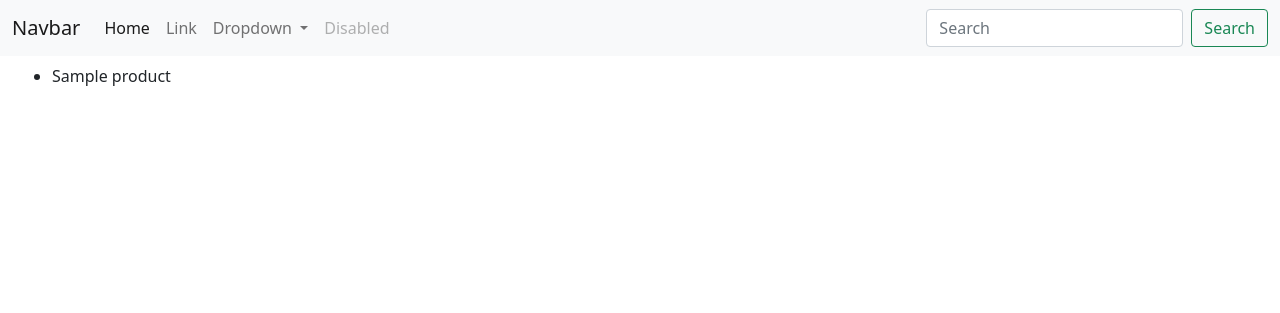
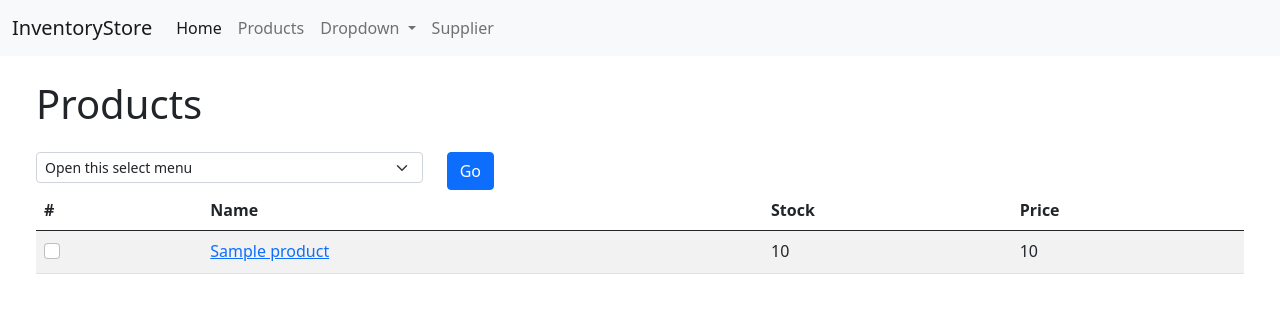
Before and after one commit to shandygunawan/InventoryStore, a Django app: page /products/ in a window 1280 px wide. Shown: the top 313 px of the page. Run offline with Django 3.2, Linux system fonts and the light colour scheme; tables that the repository leaves empty hold one stand-in row (values such as "Sample post").

Commit message:
add almost finished view for product list and product detail, add image to product model

```diff
--- a/InventoryStore/urls.py
+++ b/InventoryStore/urls.py
@@ -15,8 +15,13 @@ Including another URLconf
 """
 from django.contrib import admin
 from django.urls import path, include
+from django.conf import settings
+from django.conf.urls.static import static
 
 urlpatterns = [
     path('admin/', admin.site.urls),
     path('products/', include('products.urls'))
 ]
+
+if settings.DEBUG:
+    urlpatterns += static(settings.MEDIA_URL, document_root=settings.MEDIA_ROOT)
--- a/products/models.py
+++ b/products/models.py
@@ -5,6 +5,7 @@ class Product(models.Model):
     name = models.TextField(blank=False, unique=False, null=False)
     stock = models.PositiveBigIntegerField(default=0, blank=False, null=False)
     price = models.PositiveBigIntegerField(default=0, blank=False, null=False)
+    image = models.ImageField(default="products_default.jpg", upload_to='products_images')
 
     price_history = FieldHistoryTracker(['price'])
 
--- a/products/templates/products/product_list.html
+++ b/products/templates/products/product_list.html
@@ -1,8 +1,47 @@
 {% extends "base.html" %}
 {% block content %}
-  <ul>
-    {% for product in product_list %}
-      <li>{{ product.name }}</li>
-    {% endfor %}
-  </ul>
+  <div class="container-fluid">
+    <h1>Products</h1>
+    <form class="mt-4">
+      <div class="row">
+        <div class="col-4">
+          <select class="form-select form-select-sm">
+            <option selected value="none">Open this select menu</option>
+            <option value="delete">Delete Selected</option>
+          </select>
+        </div>
+        <div class="col">
+          <button class="btn btn-primary">Go</button>
+        </div>
+      </div>
+      <div class="row">
+        <div class="col-12">
+            <table class="table table-striped">
+              <thead>
+                <tr>
+                  <th scope="col">#</th>
+                  <th scope="col">Name</th>
+                  <th scope="col">Stock</th>
+                  <th scope="col">Price</th>
+                </tr>
+              </thead>
+              <tbody>
+                {% for product in product_list %}
+                  <tr>
+                    <th scope="row">
+                      <div class="form-check">
+                        <input class="form-check-input" type="checkbox" value="{{ product.id }}" id="{{ product.id }}">
+                      </div>
+                    </th>
+                    <td><a href="{% url 'products:products-detail' product.id %}">{{ product.name }}</a></td>
+                    <td>{{ product.stock }}</td>
+                    <td>{{ product.price }}</td>
+                  </tr>
+                {% endfor %}
+              </tbody>
+            </table>
+        </div>
+      </div>
+    </form>
+  </div>
 {% endblock %}
--- a/products/urls.py
+++ b/products/urls.py
@@ -4,6 +4,7 @@ from django.urls import path
 from products.views import ProductListView
 from . import views
 
+app_name='products'
 urlpatterns = [
     path('', ProductListView.as_view(), name='products-list'),
     path(r'<int:product_id>/', views.detail, name='products-detail')
--- a/products/views.py
+++ b/products/views.py
@@ -1,5 +1,6 @@
 from django.shortcuts import get_object_or_404, render
 from products.models import Product
+import json
 
 # Generic View
 from django.views.generic.detail import DetailView
@@ -17,4 +18,16 @@ class ProductListView(ListView):
 
 def detail(request, product_id):
     product = get_object_or_404(Product, pk=product_id)
-    return render(request, 'products/product_detail.html', {'product': product})
+    # histories = list(product.get_price_history().values())
+    histories_raw = product.get_price_history().order_by('-date_created').values()
+    histories = []
+    for history in histories_raw:
+        histories.append({
+            'price': json.loads(history['serialized_data'])[0]['fields']['price'],
+            'date_created': history['date_created']
+        })
+    context = {
+        'product': product,
+        'histories': histories
+    }
+    return render(request, 'products/product_detail.html', context)
--- a/requirements.txt
+++ b/requirements.txt
@@ -2,6 +2,7 @@ asgiref==3.3.4
 coverage==5.5
 Django==3.2
 django-field-history==0.8.0
+Pillow==8.2.0
 pytz==2021.1
 sqlparse==0.4.1
 typing-extensions==3.7.4.3
--- a/templates/base.html
+++ b/templates/base.html
@@ -17,7 +17,7 @@
 <header>
   <nav class="navbar navbar-expand-lg navbar-light bg-light">
     <div class="container-fluid">
-      <a class="navbar-brand" href="#">Navbar</a>
+      <a class="navbar-brand" href="#">InventoryStore</a>
       <button class="navbar-toggler" type="button" data-bs-toggle="collapse" data-bs-target="#navbarSupportedContent" aria-controls="navbarSupportedContent" aria-expanded="false" aria-label="Toggle navigation">
         <span class="navbar-toggler-icon"></span>
       </button>
@@ -27,7 +27,7 @@
             <a class="nav-link active" aria-current="page" href="#">Home</a>
           </li>
           <li class="nav-item">
-            <a class="nav-link" href="#">Link</a>
+            <a class="nav-link" href="#">Products</a>
           </li>
           <li class="nav-item dropdown">
             <a class="nav-link dropdown-toggle" href="#" id="navbarDropdown" role="button" data-bs-toggle="dropdown" aria-expanded="false">
@@ -41,18 +41,14 @@
             </ul>
           </li>
           <li class="nav-item">
-            <a class="nav-link disabled" href="#" tabindex="-1" aria-disabled="true">Disabled</a>
+            <a class="nav-link" href="#" tabindex="-1">Supplier</a>
           </li>
         </ul>
-        <form class="d-flex">
-          <input class="form-control me-2" type="search" placeholder="Search" aria-label="Search">
-          <button class="btn btn-outline-success" type="submit">Search</button>
-        </form>
       </div>
     </div>
   </nav>
 </header>
-<div class="container m-2">
+<div class="m-4">
   {% block content %}{% endblock %}
 </div>
 </body>
```
Also changed, not shown: products/templates/products/product_detail.html (+64 -3 lines), products/migrations/0005_product_image.py (added).
